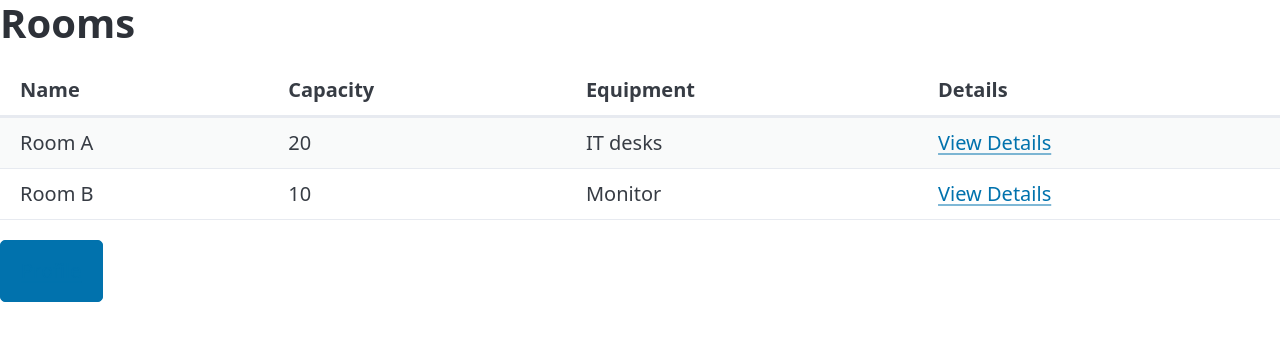
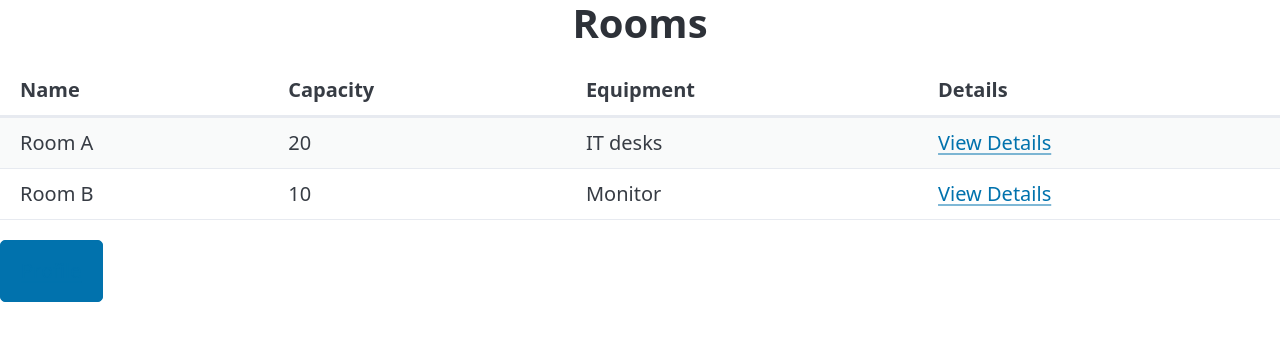
Before and after one commit to Zainab4523/Itcs333-Prj, a PHP site: page /view_rooms.php in a window 1280 px wide. Shown: the top 341 px of the page. Run offline with PHP 8.4, Linux system fonts and the light colour scheme; data comes from the database, SQL or seed files in the repository; style sheets or scripts are compiled from the project's sources.

Commit message:
designnnnnn

```diff
--- a/view_rooms.php
+++ b/view_rooms.php
@@ -18,7 +18,7 @@ if (!$result) {
     <title>Room Browsing</title>
 </head>
 <body>
-    <h1>Rooms</h1>
+    <h1 style="text-align:center;">Rooms</h1>
     <table class="striped">
         <thead>
             <tr>
```
